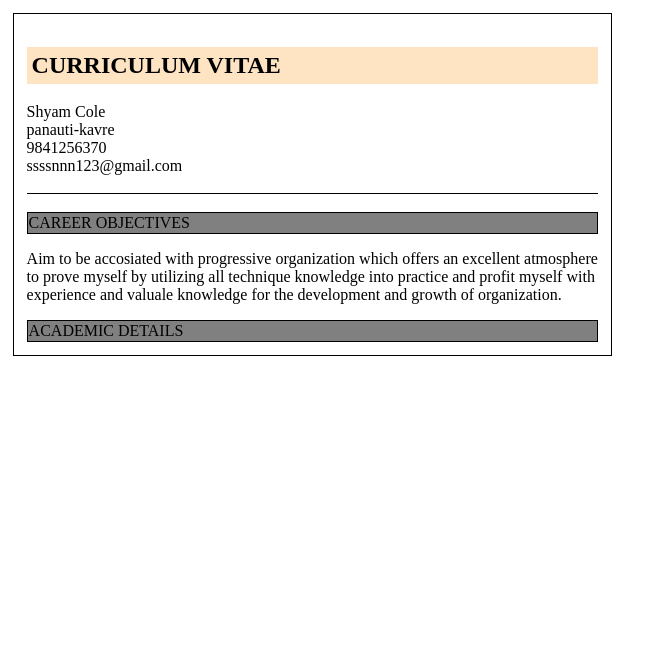
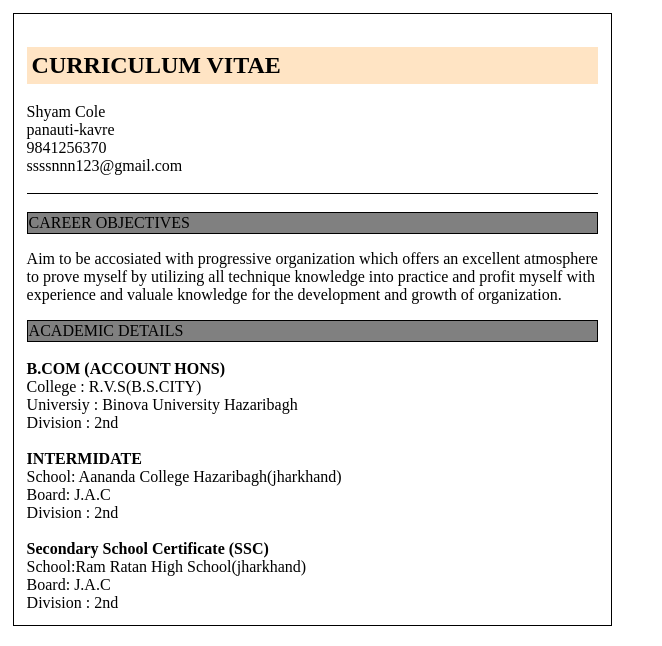
Before and after one commit to mixod/cv-demo-using-props, a React (Vite) app in the folder CV/: page / in a window 1280 px wide. Shown: the top 646 px of the page, without its empty margins (0-662 px from the left). Built offline with nearby package versions, Linux system fonts and the light colour scheme.

Commit message:
Academic Part

```diff
--- a/CV/src/Academic.jsx
+++ b/CV/src/Academic.jsx
@@ -1,12 +1,49 @@
 /* eslint-disable react/prop-types */
 
-
 function Academic(props) {
+  const { college, university, division, school, board, School } =
+    props.academic;
   return (
     <>
-    <div className="Heading">{props.academic}</div>
+      <div className="Heading">ACADEMIC DETAILS</div>
+      <br></br>
+      <div>
+        <b>B.COM (ACCOUNT HONS)</b>
+      </div>
+      <div>
+        College : {college}
+        <br></br>
+        Universiy : {university}
+        <br></br>
+        Division : {division}
+        <br></br>
+      </div>
+      <br></br>
+      <div>
+        <b>INTERMIDATE</b>
+      </div>
+      <div>
+        School: {school}
+        <br></br>
+        Board: {board}
+        <br></br>
+        Division : {division}
+        <br></br>
+      </div>
+      <br></br>
+      <div>
+        <b>Secondary School Certificate (SSC)</b>
+      </div>
+      <div>
+        School:{School}
+        <br></br>
+        Board: {board}
+        <br></br>
+        Division : {division}
+        <br></br>
+      </div>
     </>
-  )
+  );
 }
 
-export default Academic
+export default Academic;
--- a/CV/src/App.jsx
+++ b/CV/src/App.jsx
@@ -12,7 +12,16 @@ function App() {
     email: "ssssnnn123@gmail.com",
   };
   const career = " CAREER OBJECTIVES";
-  const academic = "ACADEMIC DETAILS";
+  const academic = {
+    college:"R.V.S(B.S.CITY)",
+    university: "Binova University Hazaribagh",
+    division:"2nd",
+    school: "Aananda College Hazaribagh(jharkhand)",
+    board: "J.A.C",
+    School: "Ram Ratan High School(jharkhand)",
+
+
+  };
 
   return (
     <>
```
